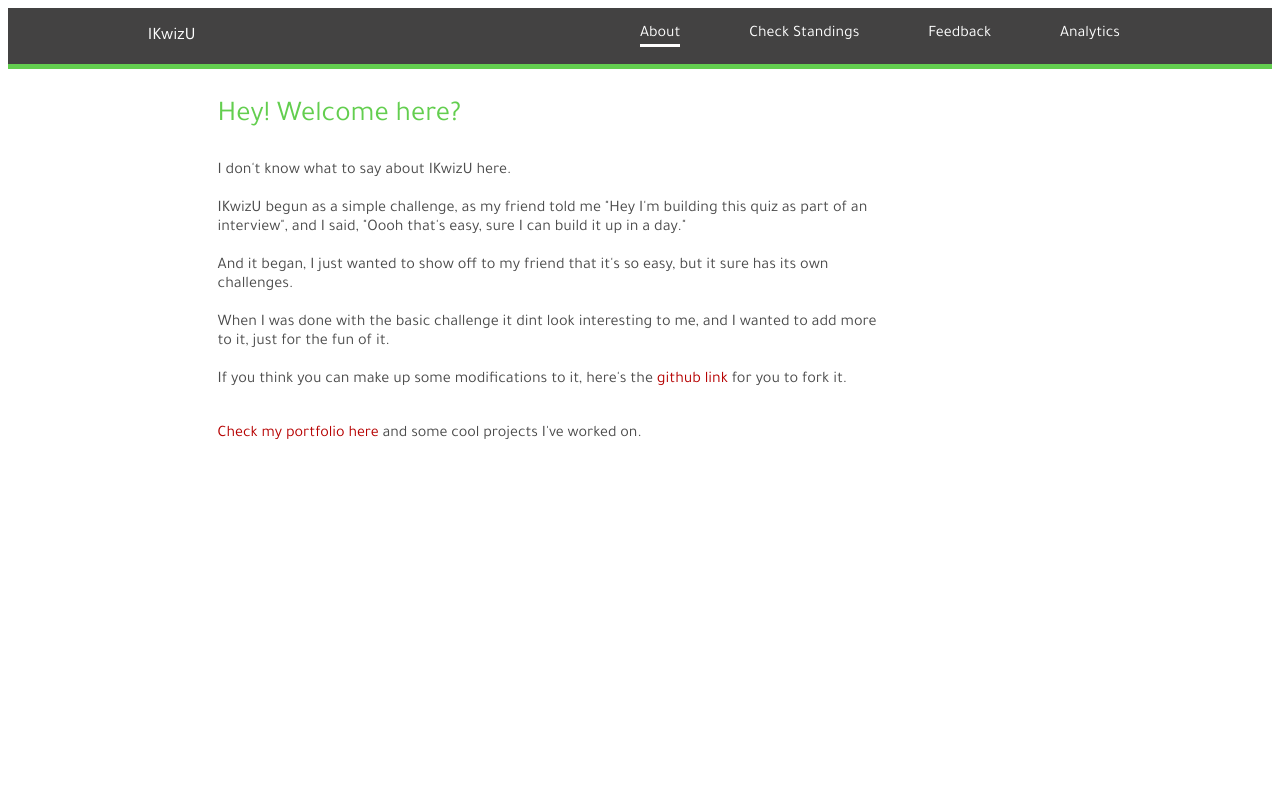
After one commit to psripathi44/IKwizU, a PHP site: page /IKwizU/about/ in a window 1280 px wide. The commit adds this page. Run offline with PHP 8.4, Linux system fonts and the light colour scheme.

Commit message:
About page

```diff
--- a/CSS/styles.css
+++ b/CSS/styles.css
@@ -25,6 +25,13 @@ a.others{
 	font-weight: 500;
 }
 
+a.about{
+	text-decoration: none;
+	color: #B60000;
+	font-weight: 500;
+}
+
+a.about:hover,
 a.others:hover{
 	pointer: cursor;
 	font-weight: bold;
--- /dev/null
+++ b/about.php
@@ -0,0 +1,42 @@
+<html>
+<head>
+<meta name="viewport" content="width=device-width, initial-scale=1.0">
+<title>About IKwizU</title>
+<link rel="icon" type="image/ico" href="Images/favicon.ico">
+<link href="../CSS/styles.css" rel="stylesheet" type="text/css">
+<link href="https://fonts.googleapis.com/css?family=Tajawal" rel="stylesheet">
+</head>
+<body>
+<header>
+	<nav class="navBar">
+	  <nav class="menuwrapper">
+		<div class="logo"><a href="/IKwizU"> IKwizU </a></div>
+			<input type="checkbox" id="menu-toggle" />
+			<label for="menu-toggle" class="label-toggle"></label>
+			<ul>
+				<li class="current"><a href="#" >About</a></li>
+				<li><a href="../standings/" >Check Standings </a></li>
+				<li><a href="../feedback/">Feedback</a></li>
+				<li><a href="../analytics/">Analytics</a></li>
+			</ul>
+	  </nav>
+	</nav>
+</header>
+<div id = "main">
+<left>
+	<div style="font-family: 'Tajawal', sans-serif;">
+		<p class="cfTitle"> Hey! Welcome here? </p>
+		<p class="cfText">I don't know what to say about IKwizU here.<br/><br/>
+		IKwizU begun as a simple challenge, as my friend told me "Hey I'm building this quiz as part of an interview", and I said, "Oooh that's easy, sure I can build it up in a day."<br/><br/>
+		And it began, I just wanted to show off to my friend that it's so easy, but it sure has its own challenges. <br/><br/>
+		When I was done with the basic challenge it dint look interesting to me, and I wanted to add more to it, just for the fun of it.<br/><br/>
+
+		If you think you can make up some modifications to it, here's the <a class="about" href="https://github.com/psripathi44/IKwizU">github link</a> for you to fork it.
+		</p><br/>
+
+		<a class="about" href="#Portfolio link here.">Check my portfolio here</a> and some cool projects I've worked on.
+	</div>
+</left>
+</div>
+</body>
+</html>
--- a/analytics.php
+++ b/analytics.php
@@ -23,7 +23,7 @@
 			<input type="checkbox" id="menu-toggle" />
 			<label for="menu-toggle" class="label-toggle"></label>
 			<ul>
-				<li><a href="#" >About</a></li>
+				<li><a href="../about/" >About</a></li>
 				<li><a href="../standings/" >Check Standings </a></li>
 				<li><a href="../feedback/">Feedback</a></li>
 				<li class="current"><a href="#">Analytics</a></li>
--- a/challenge.php
+++ b/challenge.php
@@ -19,7 +19,7 @@
 			<input type="checkbox" id="menu-toggle" />
 			<label for="menu-toggle" class="label-toggle"></label>
 			<ul>
-				<li><a href="#" >About</a></li>
+				<li><a href="../about/" >About</a></li>
 				<li><a href="../standings/" >Check Standings </a></li>
 				<li><a href="../feedback/">Feedback</a></li>
 				<li><a href="../analytics/">Analytics</a></li>
--- a/feedback.php
+++ b/feedback.php
@@ -14,7 +14,7 @@
 			<input type="checkbox" id="menu-toggle" />
 			<label for="menu-toggle" class="label-toggle"></label>
 			<ul>
-				<li><a href="#" >About</a></li>
+				<li><a href="../about/" >About</a></li>
 				<li><a href="../standings/" >Check Standings </a></li>
 				<li class="current"><a href="#">Feedback</a></li>
 				<li><a href="../analytics/">Analytics</a></li>
--- a/index.php
+++ b/index.php
@@ -19,7 +19,7 @@
 			<input type="checkbox" id="menu-toggle" />
 			<label for="menu-toggle" class="label-toggle"></label>
 			<ul>
-				<li><a href="#" >About</a></li>
+				<li><a href="about/" >About</a></li>
 				<li><a href="standings/" >Check Standings </a></li>
 				<li><a href="feedback/">Feedback</a></li>
 				<li><a href="analytics/">Analytics</a></li>
--- a/quizshere.php
+++ b/quizshere.php
@@ -18,7 +18,7 @@
 			<input type="checkbox" id="menu-toggle" />
 			<label for="menu-toggle" class="label-toggle"></label>
 			<ul>
-				<li><a href="#" >About</a></li>
+				<li><a href="../about/" >About</a></li>
 				<li><a href="../standings/" >Check Standings </a></li>
 				<li><a href="../feedback/">Feedback</a></li>
 				<li><a href="../analytics/">Analytics</a></li>
--- a/results.php
+++ b/results.php
@@ -25,7 +25,7 @@
 			<input type="checkbox" id="menu-toggle" />
 			<label for="menu-toggle" class="label-toggle"></label>
 			<ul>
-				<li><a href="#" >About</a></li>
+				<li><a href="../about/" >About</a></li>
 				<li><a href="../standings/" >Check Standings </a></li>
 				<li><a href="../feedback/">Feedback</a></li>
 				<li><a href="../analytics/">Analytics</a></li>
--- a/standings.php
+++ b/standings.php
@@ -23,7 +23,7 @@
 			<input type="checkbox" id="menu-toggle" />
 			<label for="menu-toggle" class="label-toggle"></label>
 			<ul>
-				<li><a href="#" >About</a></li>
+				<li><a href="../about/" >About</a></li>
 				<li class="current"><a href="#" >Check Standings </a></li>
 				<li><a href="../feedback/">Feedback</a></li>
 				<li><a href="../analytics/">Analytics</a></li>
```
